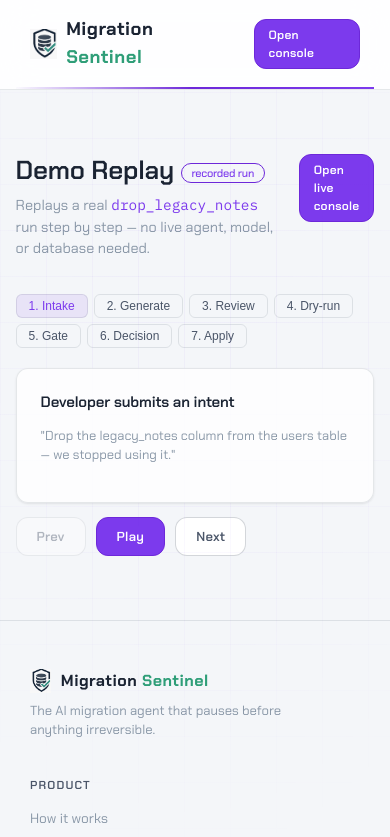
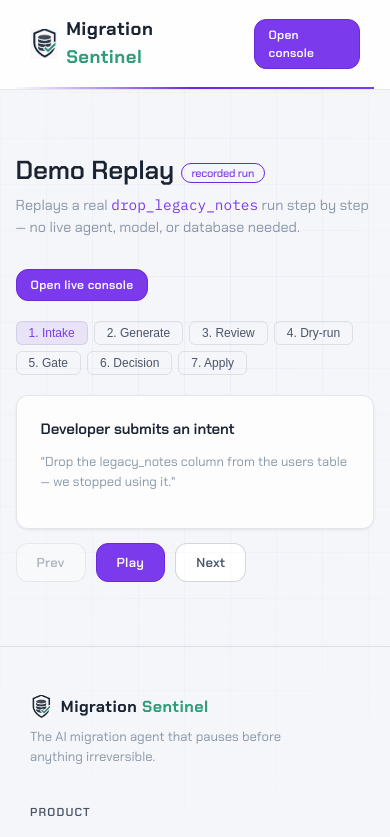
Before and after one commit to SamChawla/migration-sentinel, a Next.js app in the folder apps/web/: page /demo in a window 390 px wide. Shown: the top 837 px of the page. Built offline with nearby package versions, Linux system fonts and the light colour scheme.

Commit message:
fix(dashboard): search header no longer overflows on mobile
Qodo R1: the fixed 230px search input in a non-wrapping header overflowed narrow
viewports. Allow .page-head to wrap and make the search field flexible
(flex 1 1 180px, width 100% capped at 230, min-width 0).

```diff
--- a/apps/web/app/(app)/dashboard/page.tsx
+++ b/apps/web/app/(app)/dashboard/page.tsx
@@ -61,9 +61,9 @@
             Every schema change: analyzed, dry-run on a shadow, and gated on you.
           </p>
         </div>
-        <div style={{ display: "flex", alignItems: "center", gap: 12 }} data-tour="search">
+        <div style={{ display: "flex", alignItems: "center", gap: 12, flexWrap: "wrap", minWidth: 0 }} data-tour="search">
           {/* Native GET form → reuses the server-side search on /requests. */}
-          <form action="/requests" method="get" role="search" style={{ position: "relative", display: "flex", alignItems: "center" }}>
+          <form action="/requests" method="get" role="search" style={{ position: "relative", display: "flex", alignItems: "center", flex: "1 1 180px", minWidth: 0 }}>
             <span aria-hidden style={{ position: "absolute", left: 11, fontSize: 13, color: "var(--faint)", pointerEvents: "none" }}>⌕</span>
             <input
               type="search"
@@ -71,7 +71,7 @@
               placeholder="Search migrations…"
               aria-label="Search migrations"
               style={{
-                width: 230, fontSize: 13, padding: "8px 12px 8px 30px", borderRadius: 9,
+                width: "100%", maxWidth: 230, minWidth: 0, fontSize: 13, padding: "8px 12px 8px 30px", borderRadius: 9,
                 background: "var(--panel-2)", border: "1px solid var(--line-strong)", color: "var(--text)",
               }}
             />
--- a/apps/web/app/globals.css
+++ b/apps/web/app/globals.css
@@ -410,7 +410,7 @@
 .toast-danger { border-color: rgba(220,38,38,.3); color: var(--danger); }
 
 /* ═══ Page head ═══════════════════════════════════════════ */
-.page-head { display: flex; justify-content: space-between; align-items: flex-start; gap: 16px; margin-bottom: 20px; }
+.page-head { display: flex; justify-content: space-between; align-items: flex-start; gap: 16px; margin-bottom: 20px; flex-wrap: wrap; }
 .page-head h1 { margin: 0 0 4px; }
 
 /* ═══ Utility ═════════════════════════════════════════════ */
```
